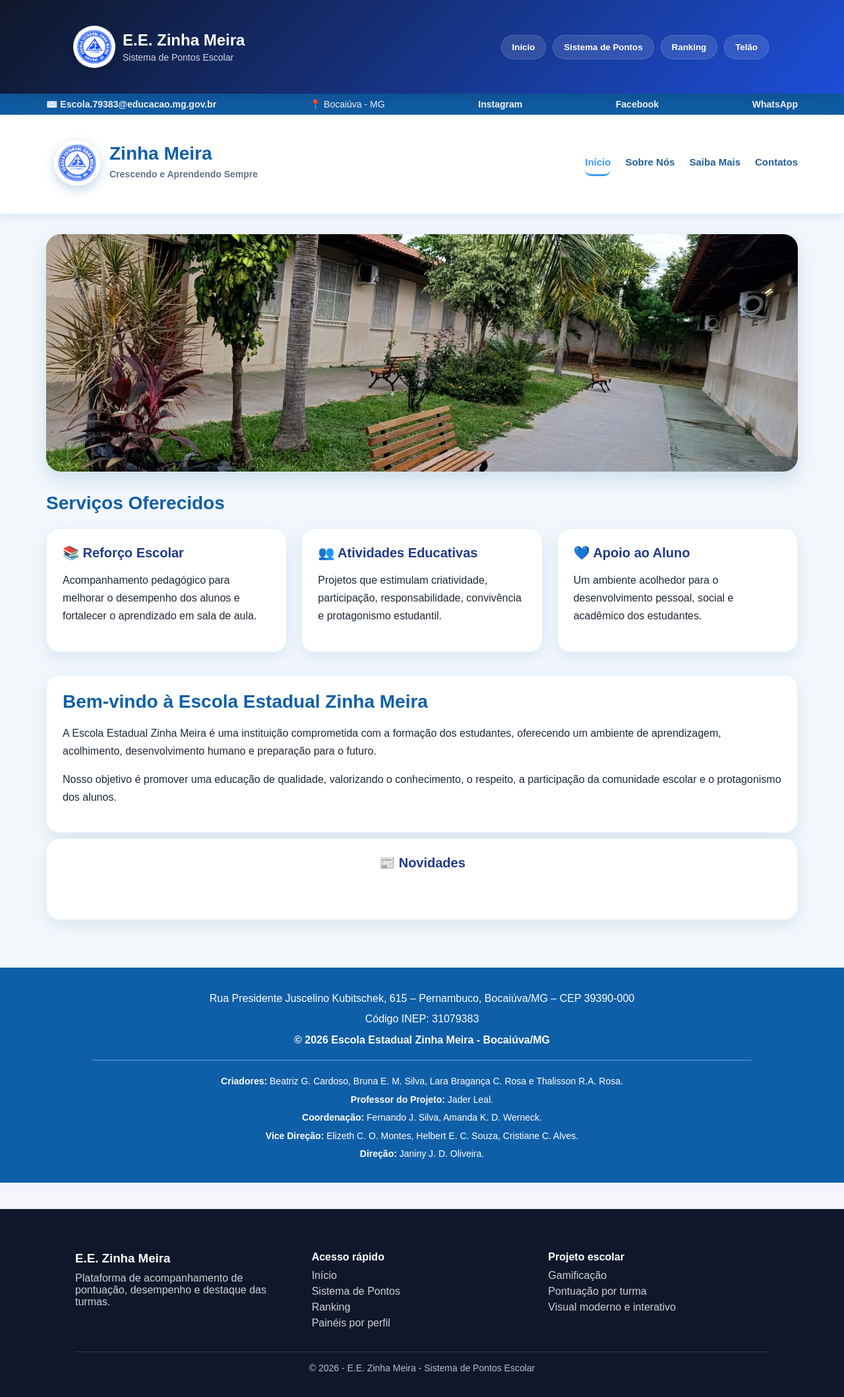
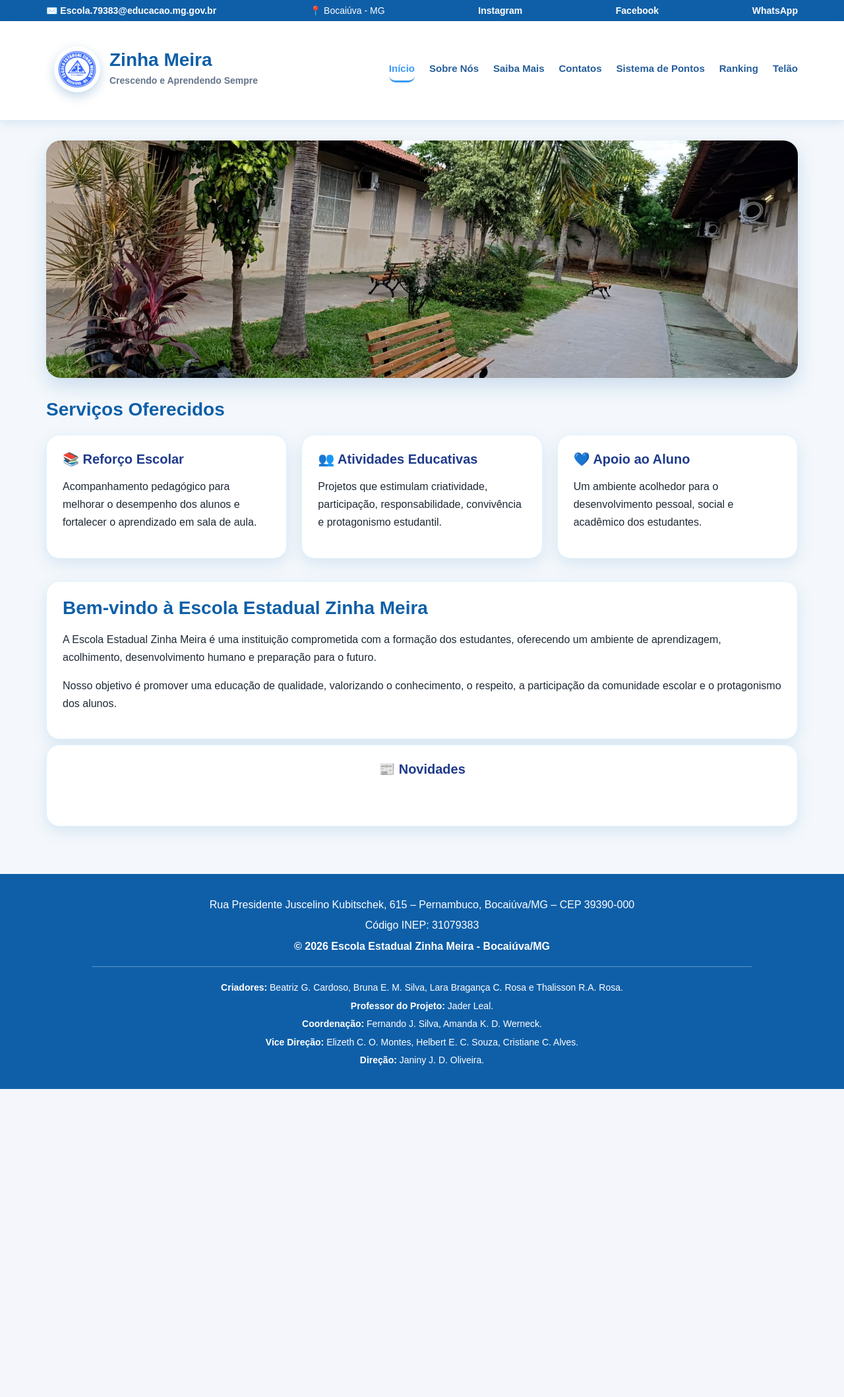
Before and after one commit to FernandoJunioSilva/sistema-pontos-escolar, a React (Vite) app in the folder frontend/: page / in a window 1280 px wide. Shown: the top 2118 px of the page at 66% size. After the commit the page ends 1651 px from the top, so only its background shows below. Built offline with nearby package versions, Linux system fonts and the light colour scheme; the HTML template or start-up script is replaced by a standard one.

Commit message:
Atualizado menu da pagina da escola

```diff
--- a/frontend/src/App.jsx
+++ b/frontend/src/App.jsx
@@ -8,79 +8,66 @@ import ProtectedRoute from './components/ProtectedRoute';
 import RankingTelaoPage from './pages/RankingTelaoPage';
 import SiteEscolaPage from './pages/SiteEscolaPage';
 import { obterUsuario, estaAutenticado, logout } from './services/auth';
-import logo from './assets/logo.png';
 
 export default function App() {
   const [usuario, setUsuario] = useState(obterUsuario());
+  const [pagina, setPagina] = useState('site-escola');
 
-  // Agora o site começa abrindo a página da escola
-  const [pagina, setPagina] = useState('site-escola');
+  const autenticado = estaAutenticado();
 
   function sair() {
     logout();
     setUsuario(null);
-
-    // Depois de sair, volta para a página da escola
     setPagina('site-escola');
-
     window.location.reload();
   }
 
-  const autenticado = estaAutenticado();
+  function aoFazerLogin(usuarioLogado) {
+    setUsuario(usuarioLogado);
+
+    if (usuarioLogado?.tipo === 'professor') {
+      setPagina('professor');
+    } else if (usuarioLogado?.tipo === 'aluno') {
+      setPagina('aluno');
+    } else if (usuarioLogado?.tipo === 'admin') {
+      setPagina('admin');
+    } else {
+      setPagina('inicio');
+    }
+  }
 
   return (
     <div>
-      <header className="site-header">
-        <div className="container">
-          <div className="site-header__inner">
-            <div className="site-brand">
-              <div className="site-brand__logo">
-                <img src={logo} alt="Logo da escola" />
-              </div>
-
-              <div>
-                <h1 className="site-brand__title">E.E. Zinha Meira</h1>
-                <p className="site-brand__subtitle">Sistema de Pontos Escolar</p>
-              </div>
-            </div>
-
-            <nav className="site-nav">
-              <button onClick={() => setPagina('site-escola')}>Início</button>
-              <button onClick={() => setPagina('inicio')}>Sistema de Pontos</button>
-              <button onClick={() => setPagina('ranking')}>Ranking</button>
-              <button onClick={() => setPagina('telao')}>Telão</button>
-
-              {autenticado && usuario?.tipo === 'professor' && (
-                <button onClick={() => setPagina('professor')}>Professor</button>
-              )}
-
-              {autenticado && usuario?.tipo === 'aluno' && (
-                <button onClick={() => setPagina('aluno')}>Aluno</button>
-              )}
-
-              {autenticado && usuario?.tipo === 'admin' && (
-                <button onClick={() => setPagina('admin')}>Admin</button>
-              )}
-
-              {autenticado ? <button onClick={sair}>Sair</button> : null}
-            </nav>
-          </div>
-        </div>
-      </header>
-
       {autenticado && (
         <div className="container">
           <div className="user-bar">
             <span>
               Usuário logado: <strong>{usuario?.nome}</strong> ({usuario?.tipo})
             </span>
+
+            <button onClick={() => setPagina('site-escola')}>Site da Escola</button>
+            <button onClick={() => setPagina('inicio')}>Sistema de Pontos</button>
+
+            {usuario?.tipo === 'professor' && (
+              <button onClick={() => setPagina('professor')}>Professor</button>
+            )}
+
+            {usuario?.tipo === 'aluno' && (
+              <button onClick={() => setPagina('aluno')}>Aluno</button>
+            )}
+
+            {usuario?.tipo === 'admin' && (
+              <button onClick={() => setPagina('admin')}>Admin</button>
+            )}
+
+            <button onClick={sair}>Sair</button>
           </div>
         </div>
       )}
 
-      {pagina === 'site-escola' && <SiteEscolaPage />}
+      {pagina === 'site-escola' && <SiteEscolaPage mudarPagina={setPagina} />}
 
-      {pagina === 'inicio' && <HomePage onLogin={setUsuario} />}
+      {pagina === 'inicio' && <HomePage onLogin={aoFazerLogin} />}
 
       {pagina === 'professor' && autenticado && usuario?.tipo === 'professor' && (
         <ProtectedRoute role="professor">
@@ -103,38 +90,6 @@ export default function App() {
       {pagina === 'ranking' && <RankingPublicoPage />}
 
       {pagina === 'telao' && <RankingTelaoPage />}
-
-      <footer className="site-footer">
-        <div className="container">
-          <div className="site-footer__content">
-            <div>
-              <h3>E.E. Zinha Meira</h3>
-              <p>
-                Plataforma de acompanhamento de pontuação, desempenho e destaque das turmas.
-              </p>
-            </div>
-
-            <div>
-              <h4>Acesso rápido</h4>
-              <p>Início</p>
-              <p>Sistema de Pontos</p>
-              <p>Ranking</p>
-              <p>Painéis por perfil</p>
-            </div>
-
-            <div>
-              <h4>Projeto escolar</h4>
-              <p>Gamificação</p>
-              <p>Pontuação por turma</p>
-              <p>Visual moderno e interativo</p>
-            </div>
-          </div>
-
-          <div className="site-footer__bottom">
-            © 2026 - E.E. Zinha Meira - Sistema de Pontos Escolar
-          </div>
-        </div>
-      </footer>
     </div>
   );
 }
--- a/frontend/src/pages/SiteEscolaPage.jsx
+++ b/frontend/src/pages/SiteEscolaPage.jsx
@@ -25,13 +25,20 @@ const imagensGaleria = [
   foto10
 ];
 
-export default function SiteEscolaPage() {
+export default function SiteEscolaPage({ mudarPagina }) {
   const [abaAtiva, setAbaAtiva] = useState('inicio');
   const [mostrarNovidades, setMostrarNovidades] = useState(false);
 
   function trocarAba(aba) {
     setAbaAtiva(aba);
     window.scrollTo({ top: 0, behavior: 'smooth' });
+  }
+
+  function abrirPaginaSistema(pagina) {
+    if (typeof mudarPagina === 'function') {
+      mudarPagina(pagina);
+      window.scrollTo({ top: 0, behavior: 'smooth' });
+    }
   }
 
   return (
@@ -104,6 +111,18 @@ export default function SiteEscolaPage() {
               onClick={() => trocarAba('contatos')}
             >
               Contatos
+            </button>
+
+            <button type="button" onClick={() => abrirPaginaSistema('inicio')}>
+              Sistema de Pontos
+            </button>
+
+            <button type="button" onClick={() => abrirPaginaSistema('ranking')}>
+              Ranking
+            </button>
+
+            <button type="button" onClick={() => abrirPaginaSistema('telao')}>
+              Telão
             </button>
           </nav>
         </div>
@@ -477,9 +496,7 @@ export default function SiteEscolaPage() {
                 Rua Presidente Juscelino Kubitschek, 615 – Pernambuco, Bocaiúva/MG – CEP 39390-000.
               </p>
 
-              <p>
-                Código INEP: 31079383
-              </p>
+              <p>Código INEP: 31079383</p>
             </section>
           </section>
         )}
```
